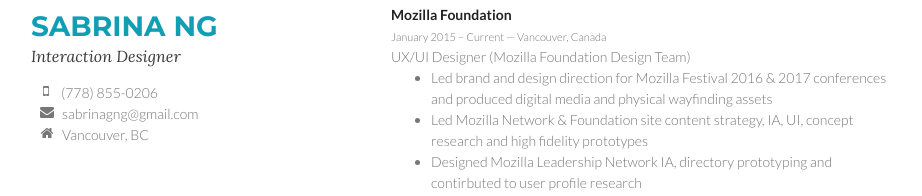
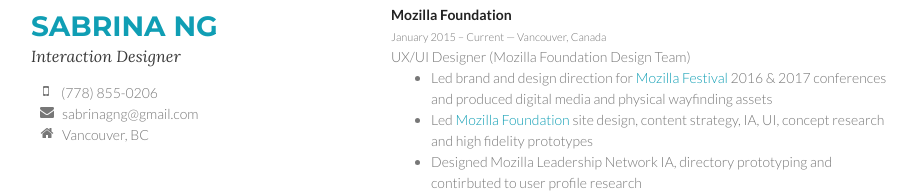
Before and after one commit to sabrinang/resume, a plain HTML site: page index.html in a window 1280 px wide. Shown: the part 220-416 px from the top of the page, without its empty margins (179-1101 px from the left). Drawn offline with Linux system fonts and the light colour scheme.

Commit message:
Update index.html

```diff
--- a/index.html
+++ b/index.html
@@ -42,10 +42,10 @@
 	      		<br>UX/UI Designer (Mozilla Foundation Design Team)<br>
 	      		<ul>
 				<li>
-				Led brand and design direction for Mozilla Festival 2016 & 2017 conferences and produced digital media and physical wayfinding assets
+				Led brand and design direction for <a href="https://mozillafestival.org/">Mozilla Festival</a> 2016 & 2017 conferences and produced digital media and physical wayfinding assets
 				</li>
 				<li>
-				Led Mozilla Network & Foundation site content strategy, IA, UI, concept research and high fidelity prototypes
+				Led <a href="https://foundation.mozilla.org/">Mozilla Foundation</a> site design, content strategy, IA, UI, concept research and high fidelity prototypes
 				</li>
 				<li>
 				Designed Mozilla Leadership Network IA, directory prototyping and contirbuted to user profile research
```
